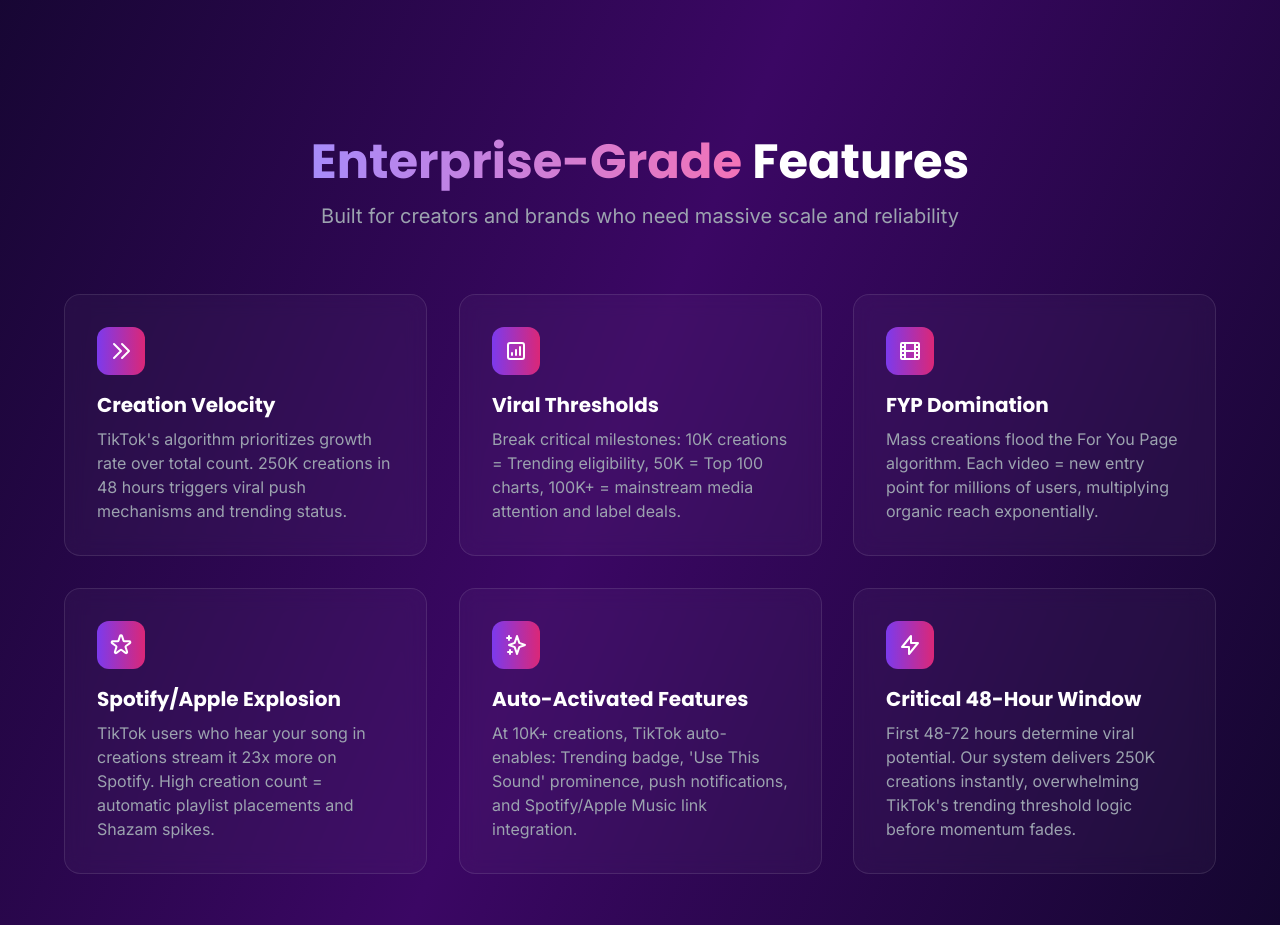
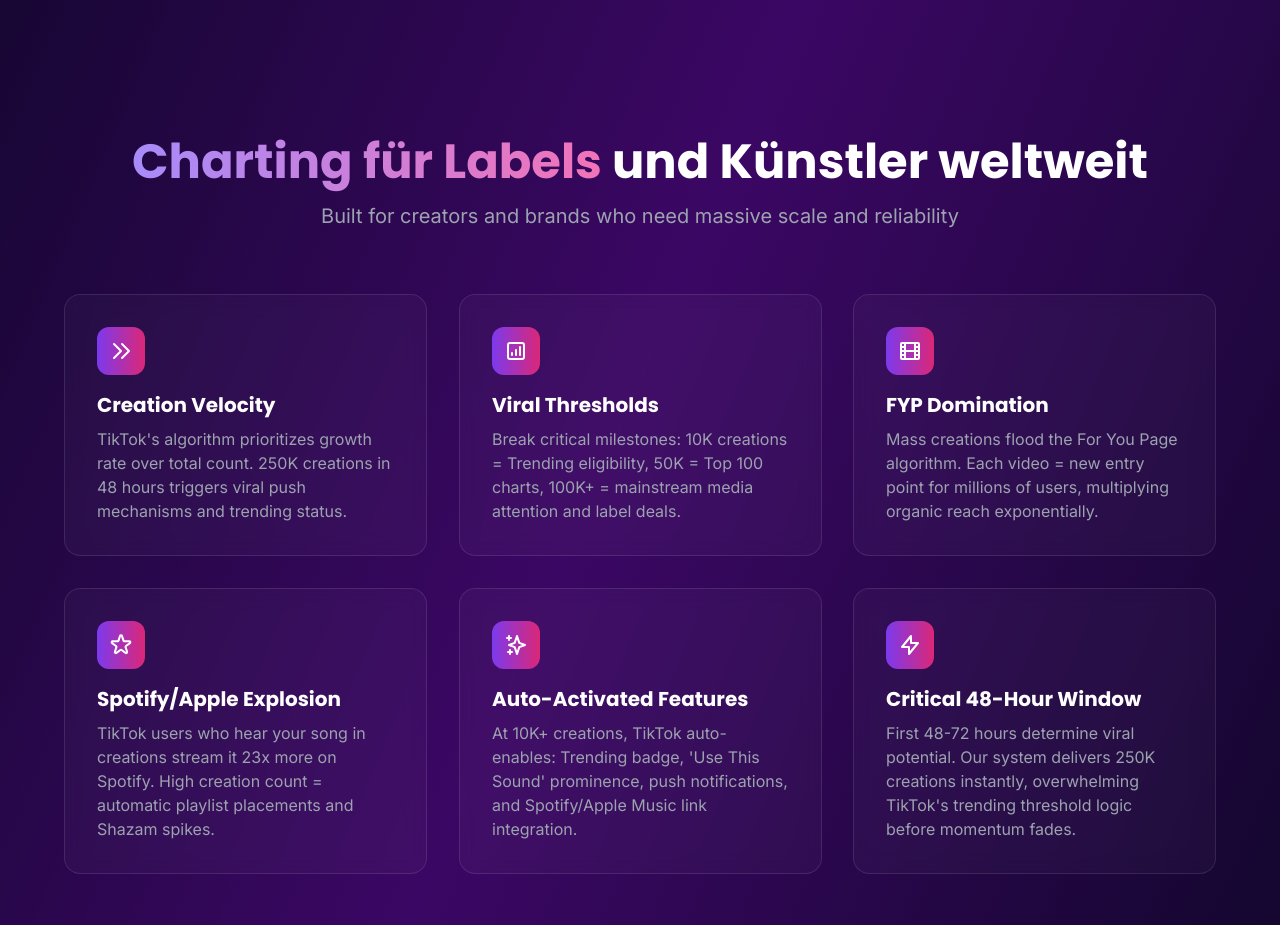
Before and after one commit to Tacotitti/vidimass-website, a plain HTML site: page index.html in a window 1280 px wide. Shown: the part 1140-2065 px from the top of the page. Drawn offline with nearby package versions, Linux system fonts and the light colour scheme.

Commit message:
Change 'Enterprise-Grade Features' to 'Charting für Labels und Künstler weltweit'

```diff
--- a/index.html
+++ b/index.html
@@ -206,8 +206,8 @@
             <div class="text-center mb-16">
                 <h2 class="text-4xl md:text-5xl font-bold mb-4">
                     <span class="bg-gradient-to-r from-violet-400 to-pink-400 bg-clip-text text-transparent">
-                        <span data-i18n="features_title_1">Enterprise-Grade</span>
-                    </span><span data-i18n="features_title_2"> Features</span>
+                        <span data-i18n="features_title_1">Charting für Labels</span>
+                    </span><span data-i18n="features_title_2"> und Künstler weltweit</span>
                 </h2>
                 <p class="text-xl text-gray-400 max-w-2xl mx-auto">
                     Built for creators and brands who need massive scale and reliability
--- a/translations.js
+++ b/translations.js
@@ -31,8 +31,8 @@
         stats_distribution_desc: "Automated & Always Active",
 
         // Features Section
-        features_title_1: "Enterprise-Grade",
-        features_title_2: "Features",
+        features_title_1: "Charting für Labels",
+        features_title_2: "und Künstler weltweit",
         features_subtitle: "Built for creators and brands who need massive scale and reliability",
 
         feature_1_title: "Creation Velocity",
@@ -127,8 +127,8 @@
         stats_distribution_desc: "Automatisiert & Immer Aktiv",
 
         // Features Section
-        features_title_1: "Enterprise-Level",
-        features_title_2: "Funktionen",
+        features_title_1: "Charting für Labels",
+        features_title_2: "und Künstler weltweit",
         features_subtitle: "Entwickelt für Creators und Marken, die massive Skalierung und Zuverlässigkeit benötigen",
 
         feature_1_title: "Creation Velocity",
```
